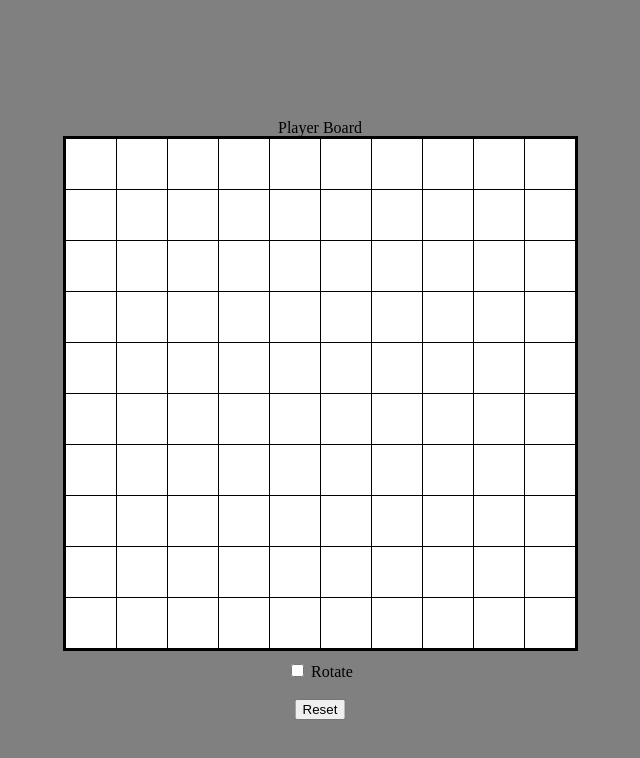
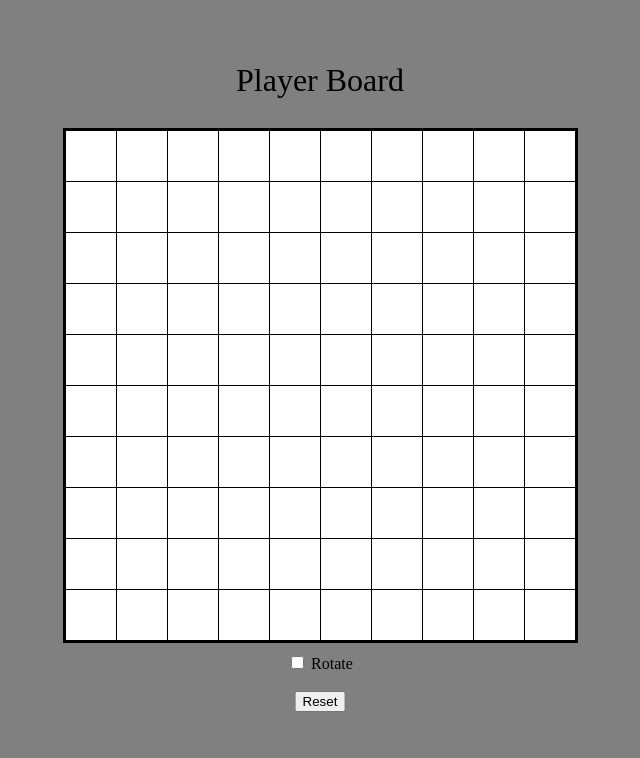
Before and after one commit to blim012/battleship-js, a website built with webpack: page src/template.index.html in a window 1280 px wide. Shown: the whole page, without its empty margins (320-960 px from the left). Built offline with nearby package versions, Linux system fonts and the light colour scheme.

Commit message:
board titles absolutely positioned

```diff
--- a/src/style/style.css
+++ b/src/style/style.css
@@ -10,8 +10,16 @@ body {
   height: 100vh;
 }
 
-#player-container {
+.relative-pos {
   position: relative;
+}
+
+.board-title {
+  position: absolute;
+  top: -2em;
+  left: 50%;
+  transform: translate(-50%, 0);
+  font-size: 2em;
 }
 
 .board-container {
--- a/src/template.index.html
+++ b/src/template.index.html
@@ -6,7 +6,7 @@
   </head>
   <body>
     <div id="boards">
-      <div id="player-container">
+      <div id="player-container" class="relative-pos">
         <p class="board-title">Player Board</p>
         <div class="board-container">
           <div class="board"></div>
@@ -17,7 +17,7 @@
         </div>
         <button id='reset'>Reset</button>
       </div>
-      <div id="enemy-container" class='no-display'>
+      <div id="enemy-container" class='no-display relative-pos'>
         <p class="board-title">Enemy Board</p>
         <div class="board-container">
           <div class="board"></div>
```
